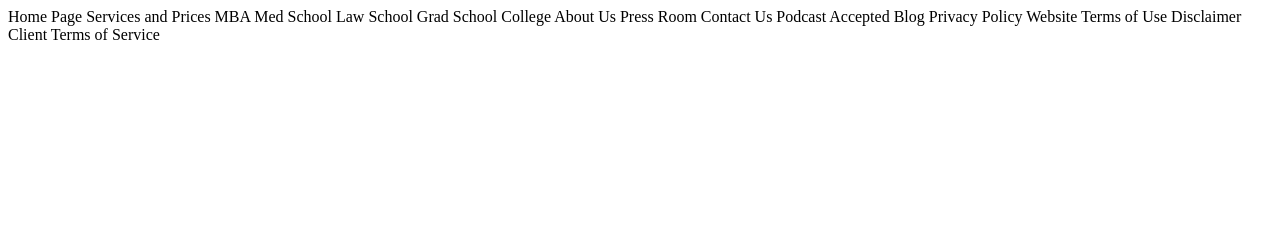
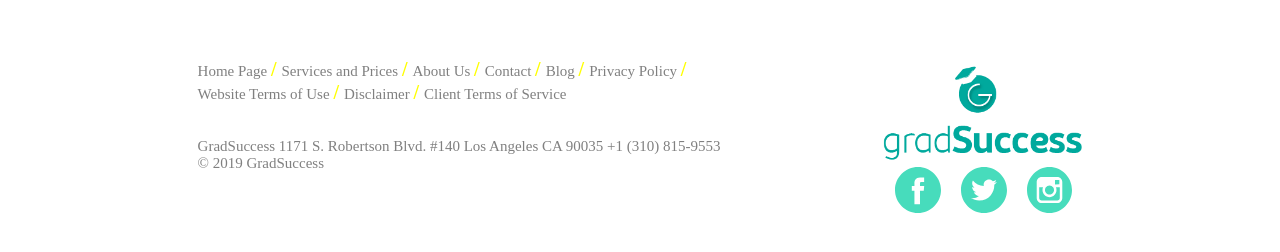
Before and after one commit to bitbender1010/GradSuccess, a Gatsby site: page /Footer in a window 1280 px wide. Built offline with nearby package versions, Linux system fonts and the light colour scheme; Gatsby itself is replaced by a stand-in of ours.

Commit message:
added footer/logo

```diff
--- a/src/pages/Footer.js
+++ b/src/pages/Footer.js
@@ -1,13 +1,84 @@
+import { Link } from "gatsby"
 import React from 'react'
+import Image from "../components/logoImage"
+import fb from "../images/fb.svg"
+import tw from "../images/tw.svg"
+import ig from "../images/ig.svg"
+
+const slash = {
+  color: 'yellow',
+  fontSize: '20px',
+  fontWeight: 'bold'
+}
 
 const Footer = () =>  (
-<div>
-    <div>
-        <div> Home Page Services and Prices MBA Med School Law School Grad School College
-        About Us Press Room Contact Us Podcast Accepted Blog
-        Privacy Policy Website Terms of Use Disclaimer Client Terms of Service </div>
+<div style={{
+}}>
+    <div style={{
+        display: 'flex',
+        margin: '0px auto',
+        color: 'gray',
+        width: '70%',
+        paddingTop: '50px'
+    }}> <div style={{
+        width: '60%',
+        fontSize: '15px'
+    }}>
+        <div> Home Page <span style={slash}> / </span>
+        Services and Prices <span style={slash}> / </span>
+        About Us <span style={slash}> / </span>
+        Contact <span style={slash}> / </span> Blog <span style={slash}> / </span>
 
+        Privacy Policy <span style={slash}> / </span>
+        Website Terms of Use <span style={slash}> / </span>
+        Disclaimer <span style={slash}> / </span>
+        Client Terms of Service </div> <br/> <br/>
+        <div> GradSuccess 1171 S. Robertson Blvd. #140 Los Angeles CA 90035 +1 (310) 815-9553
+        © 2019 GradSuccess </div>
+        </div>
+
+      <div style={{
+          width: '40%'
+      }}> {/* Right Part*/}
+        <div           style={{
+
+        }}>
+        <Link to="/">
+        <div
+          style={{
+            width: "200px",
+            margin: ".5em auto .1em",
+            float: 'right'
+          }}
+        >
+          <Image />
+        </div>
+      </Link>
+      </div>
+
+      {/* Social Icons*/}
+        <div style={{
+          clear: 'both',
+          float: 'right',
+          margin: '0px auto',
+          display: 'flex',
+          justifyContent: 'flex-start'
+        }}>
+        {/*Social Icons butons*/}
+        <img src={fb} alt="Facebook" style={{
+          marginRight: '20px',
+        }}/>
+        <img src={tw} alt="Twitter" style={{
+          marginRight: '20px',
+        }}/>
+        <img src={ig} alt="Instagram" style={{
+          marginRight: '10px',
+        }}/>
+
+        </div>
     </div>
+
+</div>
 </div>
 )
 
--- a/src/pages/index.js
+++ b/src/pages/index.js
@@ -11,6 +11,7 @@ import UniDivider from "../components/uniDivider"
 import Steps from "../components/steps"
 import FeaturedTestimonial from "../components/featuredTestimonial"
 import BigCountCTA from "../components/bigCountCTA"
+import Footer from "../pages/Footer"
 
 class IndexPage extends React.Component {
   constructor(props) {
@@ -57,6 +58,7 @@ class IndexPage extends React.Component {
         </Modal>
         {/* COUNT */}
         <BigCountCTA />
+        <Footer />
       </Layout>
     )
   }
```
Also changed, not shown: src/images/fb.svg (added), src/images/ig.svg (added), src/images/tw.svg (added).
